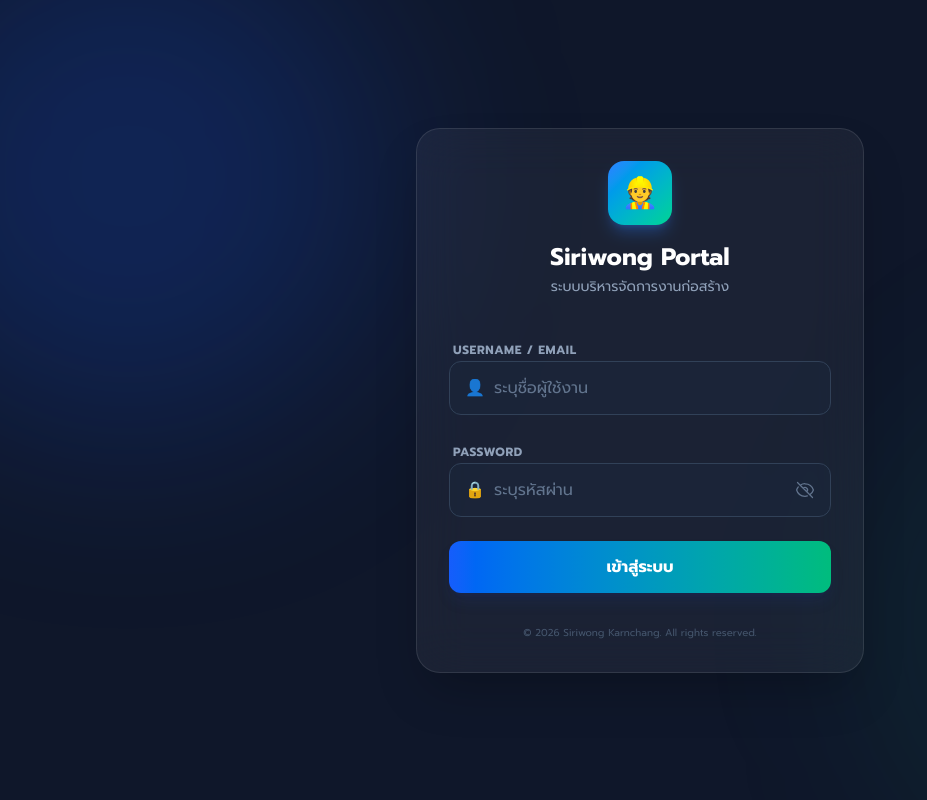
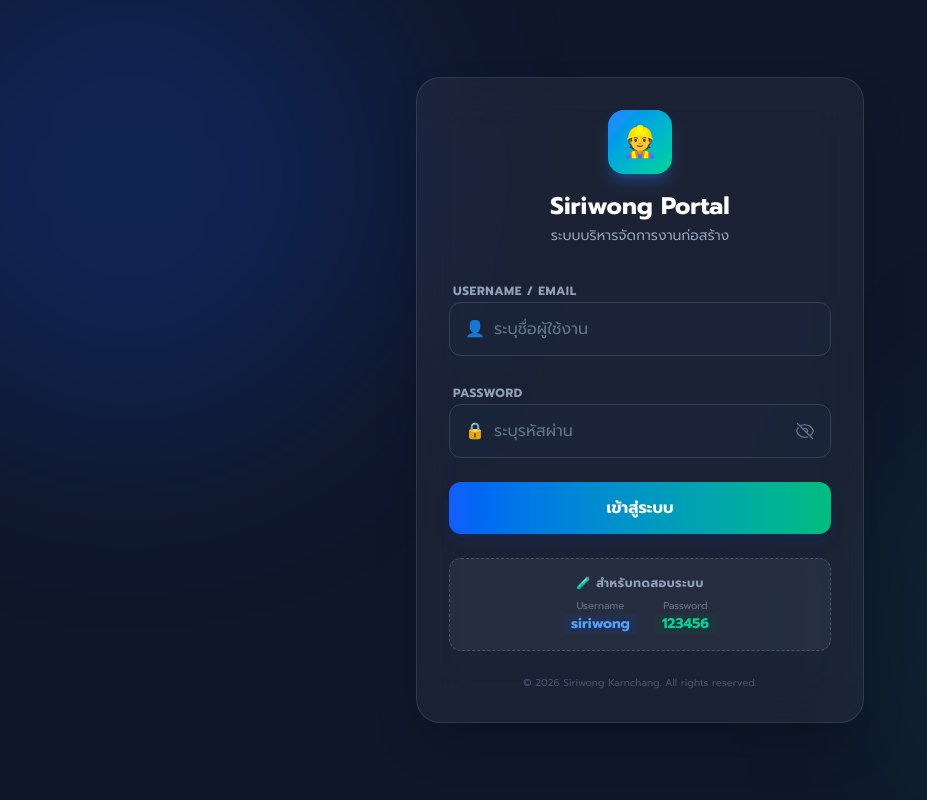
Before and after one commit to sangphomma/Siriwong-Inventory-App, a Next.js app in the folder my-inventory-web/: page /login in a window 1280 px wide. Shown: the whole page, without its empty margins (0-927 px from the left). Built offline with nearby package versions, Linux system fonts and the light colour scheme.

Commit message:
Update Login UI and Fix LINE Browser Issue

```diff
--- a/my-inventory-web/app/login/page.tsx
+++ b/my-inventory-web/app/login/page.tsx
@@ -37,7 +37,7 @@ export default function LoginPage() {
       <div className="w-full max-w-md p-8 bg-white/5 backdrop-blur-xl rounded-3xl border border-white/10 shadow-2xl relative z-10">
 
         {/* Logo & Title */}
-        <div className="text-center mb-10">
+        <div className="text-center mb-8">
             <div className="w-16 h-16 bg-gradient-to-br from-blue-500 to-emerald-400 rounded-2xl mx-auto flex items-center justify-center shadow-lg shadow-blue-500/30 mb-4">
                 <span className="text-3xl">👷</span>
             </div>
@@ -120,7 +120,22 @@ export default function LoginPage() {
           </button>
         </form>
 
-        <div className="mt-8 text-center">
+        {/* ✅ ส่วนสำหรับแจ้ง User ทดสอบระบบ (ลบออกได้เมื่อจบ Phase Test) */}
+        <div className="mt-6 p-4 bg-white/5 border border-dashed border-slate-600 rounded-xl text-center">
+            <p className="text-xs text-slate-400 mb-2 font-bold uppercase tracking-wider">🧪 สำหรับทดสอบระบบ</p>
+            <div className="flex justify-center gap-4 text-sm font-mono text-slate-300">
+                <div className="flex flex-col">
+                    <span className="text-[10px] text-slate-500">Username</span>
+                    <span className="text-blue-400 font-bold bg-blue-900/20 px-2 rounded">siriwong</span>
+                </div>
+                <div className="flex flex-col">
+                    <span className="text-[10px] text-slate-500">Password</span>
+                    <span className="text-emerald-400 font-bold bg-emerald-900/20 px-2 rounded">123456</span>
+                </div>
+            </div>
+        </div>
+
+        <div className="mt-6 text-center">
             <p className="text-[10px] text-slate-600">© 2026 Siriwong Karnchang. All rights reserved.</p>
         </div>
       </div>
--- a/my-inventory-web/app/manage/schedule/page.tsx
+++ b/my-inventory-web/app/manage/schedule/page.tsx
@@ -75,8 +75,30 @@ export default function SchedulePage() {
     coordinates: '', photos: [] as File[]
   });
 
+  // ✅ 0. เพิ่ม: ดักจับถ้าไม่มี User ให้เด้งไป Login (แก้ปัญหาเปิดใน LINE แล้วค้าง)
+  useEffect(() => {
+    // หน่วงเวลา 1.5 วิ เพื่อให้แน่ใจว่าไม่ได้แค่โหลดช้า
+    const timer = setTimeout(() => {
+      if (!user) {
+        // ถ้ายังไม่มี User อีก ให้หยุดโหลดแล้วดีดไปหน้า Login
+        setLoading(false);
+        router.push('/login');
+      }
+    }, 1500);
+    return () => clearTimeout(timer);
+  }, [user, router]);
+
   useEffect(() => { fetchProjects(); }, []);
-  useEffect(() => { if (user) fetchActivities(); }, [date, user]);
+
+  // ✅ แก้ไข: เพิ่มเงื่อนไข else เพื่อหยุด loading กรณีไม่มี user
+  useEffect(() => {
+    if (user) {
+        fetchActivities();
+    } else {
+        // ถ้าไม่มี user ไม่ต้อง fetch แต่ให้หยุดหมุน (รอ redirect จาก useEffect ข้างบนทำงาน)
+        // setLoading(false); // เอาออก เพราะเดี๋ยว useEffect ข้างบนจัดการให้
+    }
+  }, [date, user]);
 
   // ✅ 1. ดักจับเมื่อเลือกโปรเจกต์ -> ดึงพิกัด -> แล้วค้นหาชื่อเขตทันที!
   useEffect(() => {
@@ -96,7 +118,19 @@ export default function SchedulePage() {
   }, [formData.projectId, formData.type, projects]); // ทำงานเมื่อเปลี่ยนโปรเจกต์
 
   const fetchProjects = async () => { try { const res = await getAllProjects(); setProjects(res || []); } catch (err) { console.error(err); } };
-  const fetchActivities = async () => { if (!user) return; setLoading(true); try { const res = await getUserActivities(user.id, date); setActivities(res); } catch (error) { console.error(error); } finally { setLoading(false); } };
+
+  const fetchActivities = async () => {
+      if (!user) return;
+      setLoading(true);
+      try {
+          const res = await getUserActivities(user.id, date);
+          setActivities(res);
+      } catch (error) {
+          console.error(error);
+      } finally {
+          setLoading(false);
+      }
+  };
 
   // ✅ 2. ฟังก์ชันค้นหาที่อยู่ (ปรับปรุงใหม่ รองรับโหมด Auto)
   const lookupAddress = async (lat: number, lon: number, isAutoMode = false) => {
--- a/my-inventory-web/services/api.ts
+++ b/my-inventory-web/services/api.ts
@@ -1024,7 +1024,8 @@ export const generateLineReport = async (userId: string | number, dateString: st
 
     report += `-----------------------------\n`;
     report += `ดูรายละเอียดอัพเดตงานได้ที่\n`;
-    report += `https://siriwong.online/manage/schedule\n`; // ✅ เปลี่ยนเป็น URL จริงให้แล้ว
+    report += `https://siriwong.online/manage/schedule\n`;
+    report += `(หากเปิดไม่ได้ ให้กดจุด 3 จุดมุมขวาบน เลือก 'Open in external browser')\n`; // เพิ่มบรรทัดนี้
     report += `--------------------------------\n`;
     report += `#SiriwongInventory`;
 
```
